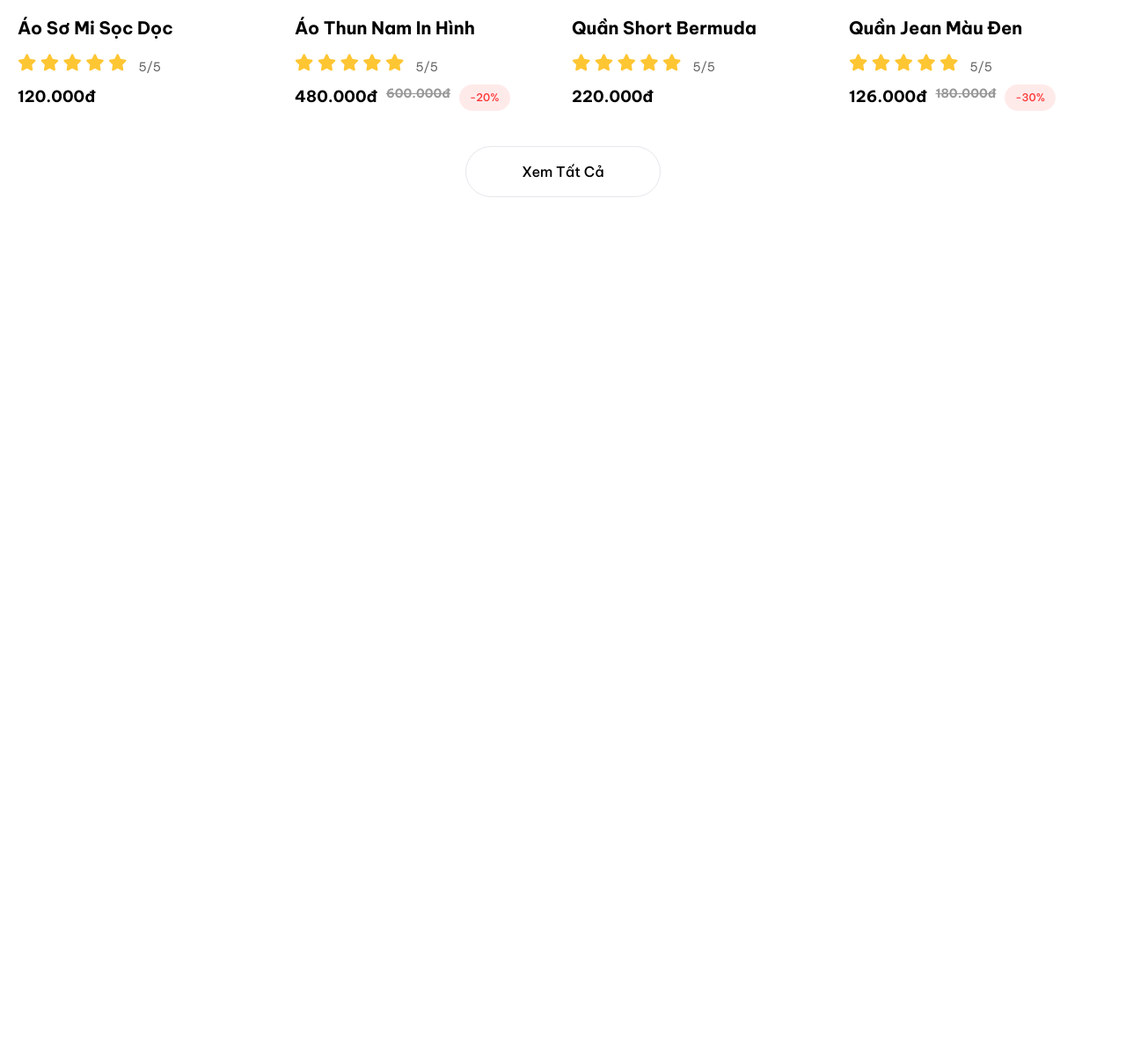
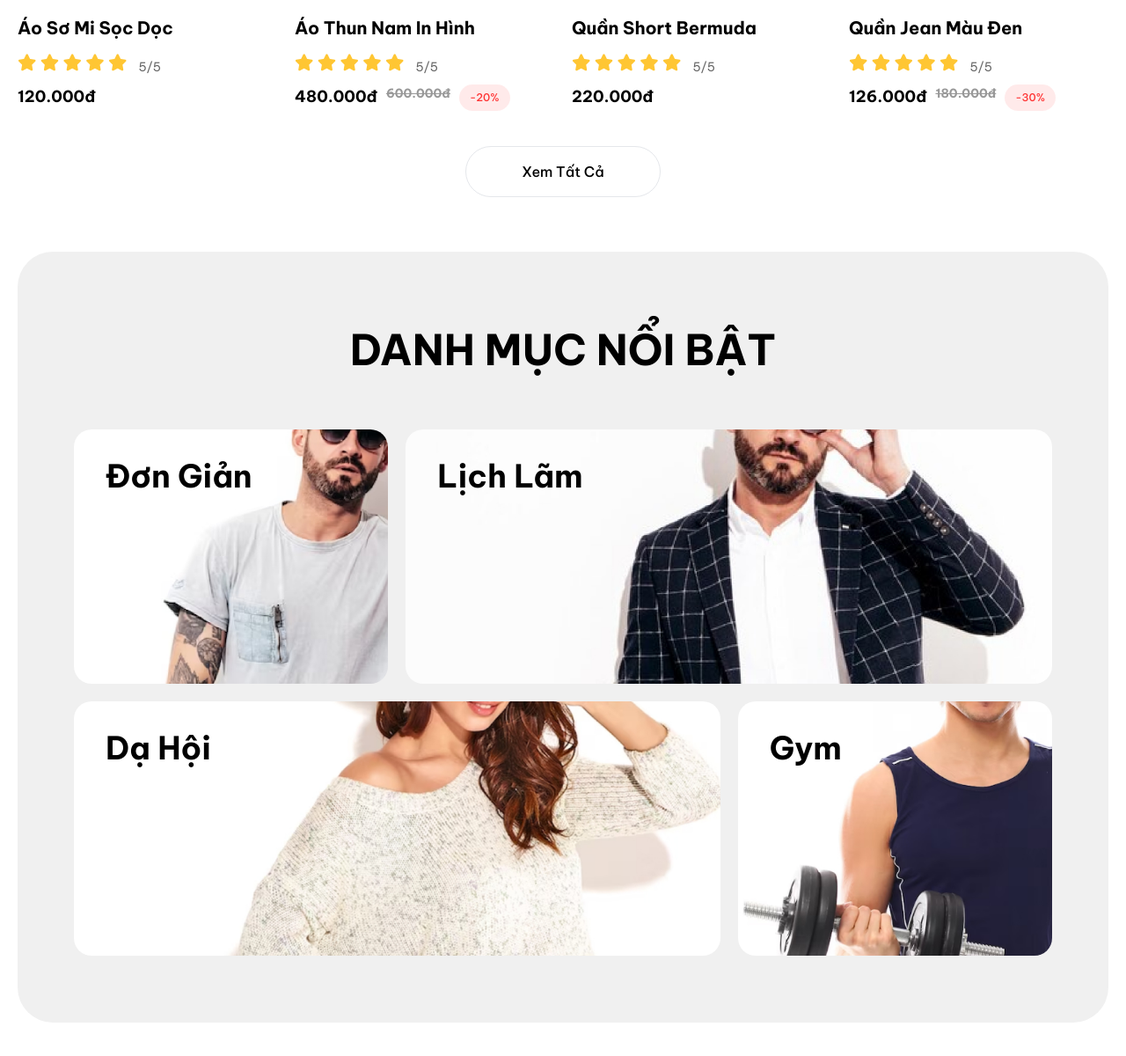
Before and after one commit to ThanhDuy2024/WebDeveloper, a website: page template/index.pug in a window 1280 px wide. Shown: the part 2162-3362 px from the top of the page at 88% size. Before the commit the page ends 2448 px from the top, so only its background shows below. Drawn offline with nearby package versions, Linux system fonts and the light colour scheme; files that its build step writes are made by us from their sources; files whose address does not match are found by name.

Commit message:
Update Page Home 1.0

```diff
--- a/template/index.pug
+++ b/template/index.pug
@@ -244,3 +244,27 @@ html(lang="vi")
                 div(class="text-center lg:mt-[40px] mt-[30px]")
                     a(href="#" class="sm:inline-block block md:text-[16px] text-[14px] font-medium md:py-[16px] py-[14px] px-[63px] border rounded-[62px]") Xem Tất Cả
         //- end section-4
+        //- Section-5
+        div(class="bg-white md:mb-[86px] mb-[40px]")
+            div(class="container mx-auto sm:px-0 px-[16px]")
+                div(class="bg-[#F0F0F0] md:px-[64px] px-[24px] md:py-[76px] py-[28px] md:rounded-[40px] rounded-[20px]")
+                    h2(class="lg:text-[48px] text-[32px] font-bold text-center lg:mb-[54px] md:mb-[32px] mb-[16px]") DANH MỤC NỔI BẬT
+                    div(class="grid lg:grid-cols-3 grid-cols-1 gap-[20px]")
+                        div(class="relative rounded-[20px] truncate")
+                            a(href="")
+                                h3(class="absolute md:top-[26px] top-[17px] left-[24px] md:left-[36px] font-bold md:text-[36px] text-[24px]") Đơn Giản
+                                img(src="assets/images/ilutranstion-1.jpg" class="md:h-[289px] h-[190px] w-full object-cover")
+                        div(class="lg:col-span-2 col-span-1 relative rounded-[20px] truncate ")
+                            a(href="")
+                                h3(class="absolute md:top-[26px] top-[17px] left-[24px] md:left-[36px] font-bold md:text-[36px] text-[24px]") Lịch Lãm
+                                img(src="assets/images/ilutranstion-2.jpg" class="md:h-[289px] h-[190px] w-full object-cover")
+                        div(class="lg:col-span-2 col-span-1 relative rounded-[20px] truncate")
+                            a(href="")
+                                h3(class="absolute md:top-[26px] top-[17px] left-[24px] md:left-[36px] font-bold md:text-[36px] text-[24px]") Dạ Hội
+                                img(src="assets/images/ilutranstion-3.jpg" class="md:h-[289px] h-[190px] w-full object-cover")
+                        div(class="relative rounded-[20px] truncate")
+                            a(href="")
+                                h3(class="absolute md:top-[26px] top-[17px] left-[24px] md:left-[36px] font-bold md:text-[36px] text-[24px]") Gym
+                                img(src="assets/images/ilutranstion-4.jpg" class="md:h-[289px] h-[190px] w-full object-cover")
+
+        //- end section-5
```
Also changed, not shown: assets/images/ilutranstion-1.jpg (added), assets/images/ilutranstion-2.jpg (added), assets/images/ilutranstion-3.jpg (added), assets/images/ilutranstion-4.jpg (added), index.html.
